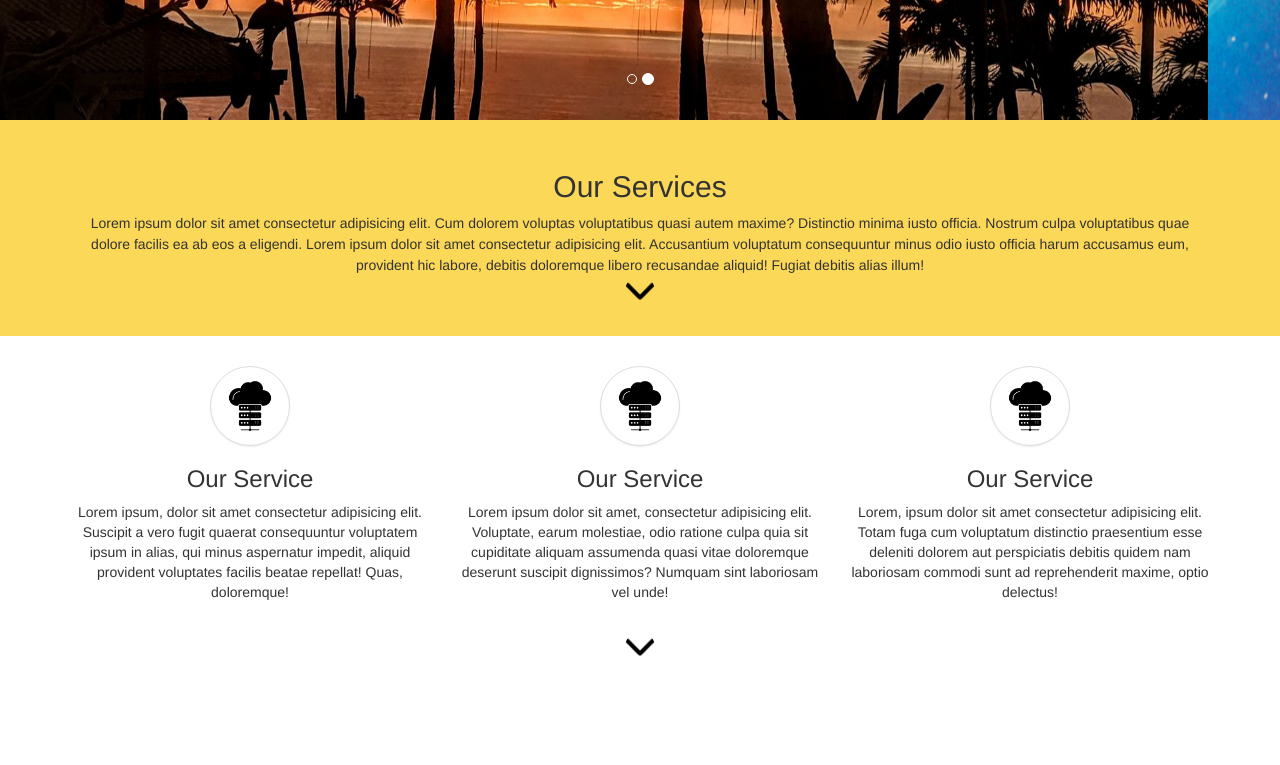
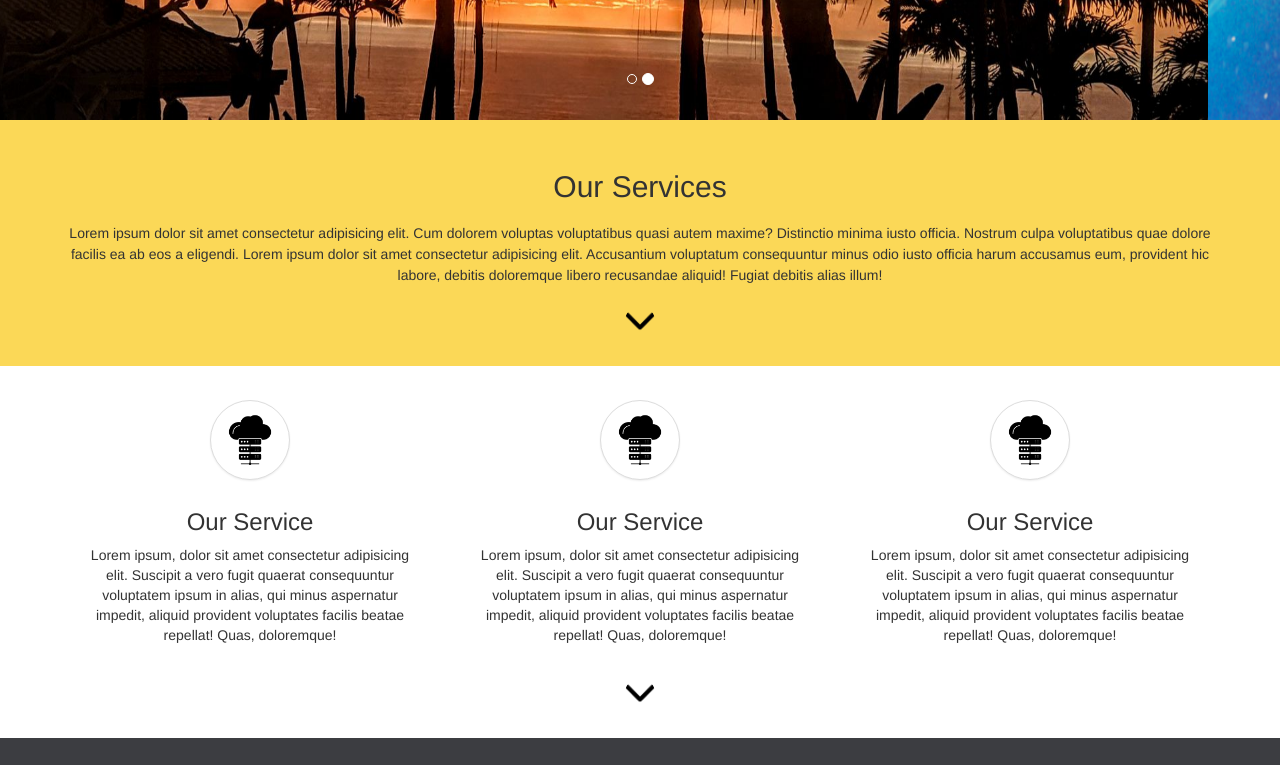
Before and after one commit to Joyanta1000/Template-Team, a plain HTML site: page index.html in a window 1280 px wide. Shown: the part 680-1445 px from the top of the page. Drawn offline with nearby package versions, Linux system fonts and the light colour scheme.

Commit message:
rest footer

```diff
--- a/assets/style.css
+++ b/assets/style.css
@@ -15,7 +15,6 @@
 
 .imgCustom {
   width: 100%;
-  height: 100vh !important;
 }
 
 .serviceHeadCustom {
@@ -28,12 +27,13 @@
   cursor: pointer;
 }
 
-.serviceCustom{
-  height: 100vh;
-}
+
 .serviceCustomBread {
   padding-top: 30px;
   padding-bottom: 30px;
+}
+.serviceCustomBreadSub {
+  padding: 0px 0px 20px 0px;
 }
 .serviceCustomDescription {
   padding-top: 30px;
@@ -43,13 +43,25 @@
 .footerMiniSubDes{
     padding-top: 36px;
   }
-
+.headTwo{
+  margin-bottom: 20px !important;
+}
+@media screen and (min-width: 1000px) {
+  .imgCustom {
+    height: 100vh !important;
+  }
+}
+@media screen and (max-width: 1000px) {
+  .imgCustom {
+    height: 50vh !important;
+  }
+}
 @media screen and (max-width: 767px) {
   .imgCustom {
     height: 30vh !important;
   }
   .headTwo {
-    font-size: medium;
+    /* font-size: medium; */
   }
   .footerMiniSubDes{
     padding-top: 10px;
@@ -66,6 +78,18 @@
     background: #13100fad;
   }
 }
+
+@media screen and (min-width: 767) {
+  .serviceCustom{
+    height: 100vh;
+  }
+  .serviceHeadCustom{
+    height: 50vh;
+  }
+  .serviceMenuCustom{
+    height: 50vh;
+  }
+}
 .footer-bs {
     background-color: #3c3d41;
 	color: white;
@@ -78,3 +102,18 @@
     margin-top: unset;
     margin-right: 30px;
 }
+
+
+.cusSpacing{
+  padding: 0px 20px 0px 20px;
+}
+
+.cusThumbnail{
+  border: unset !important;
+  -webkit-box-shadow: unset !important;
+    box-shadow: unset !important;
+}
+
+.serviceCustomArrow {
+  padding-bottom: 30px;
+}
--- a/index.html
+++ b/index.html
@@ -131,17 +131,15 @@
 
     <section class="serviceCustom" id="service">
       <div class="container-fluid">
-        <div class="row">
-          <div class="col-xs-12 col-sm-12">
+
             <div class="row serviceHeadCustom">
-              <!-- <div class="cos-xs-1 col-sm-1"></div> -->
+
               <div class="cos-xs-12 col-sm-12">
                 <div class="container">
                   <div class="row text-center serviceCustomBread">
-                    <div class="cos-xs-12 col-sm-12">
+                    <div class="cos-xs-12 col-sm-12 serviceCustomBreadSub">
                       <h2 class="headTwo">Our Services</h2>
-                    </div>
-                    <div class="cos-xs-12 col-sm-12">
+
                       <span class="serviceDescription"
                         >Lorem ipsum dolor sit amet consectetur adipisicing
                         elit. Cum dolorem voluptas voluptatibus quasi autem
@@ -154,6 +152,8 @@
                         debitis alias illum!
                       </span>
                     </div>
+
+
                     <div class="cos-xs-12 col-sm-12 iconSec">
                       <a href="#about">
                         <img
@@ -167,27 +167,25 @@
                   </div>
                 </div>
               </div>
-              <!-- <div class="cos-xs-1 col-sm-1"></div> -->
+
             </div>
-            <div class="row">
-              <!-- <div class="cos-xs-1 col-sm-1"></div> -->
+            <div class="row serviceMenuCustom">
+
               <div class="cos-xs-12 col-sm-12">
                 <div class="container">
                   <div class="row text-center serviceCustomDescription">
                     <div class="cos-xs-12 col-sm-4">
-                      <div class="row">
-                        <div class="cos-xs-12 col-sm-12">
+                      <div class="thumbnail cusThumbnail">
                         <img
                           class="img-circle img-thumbnail img-responsive"
                           style="width: 80px"
                           src="./images/icon/server_cloud.png"
                           alt=""
                         />
-                        </div>
-                        <div class="cos-xs-12 col-sm-12">
+
+                        <div class="caption">
                           <h3>Our Service</h3>
-                        </div>
-                        <div class="cos-xs-12 col-sm-12">
+
                           Lorem ipsum, dolor sit amet consectetur adipisicing
                           elit. Suscipit a vero fugit quaerat consequuntur
                           voluptatem ipsum in alias, qui minus aspernatur
@@ -197,51 +195,45 @@
                       </div>
                     </div>
                     <div class="cos-xs-12 col-sm-4">
-                      <div class="row">
-                        <div class="cos-xs-12 col-sm-12">
+                      <div class="thumbnail cusThumbnail">
                         <img
                           class="img-circle img-thumbnail img-responsive"
                           style="width: 80px"
                           src="./images/icon/server_cloud.png"
                           alt=""
                         />
-                        </div>
-                        <div class="cos-xs-12 col-sm-12">
+
+                        <div class="caption">
                           <h3>Our Service</h3>
-                        </div>
-                        <div class="cos-xs-12 col-sm-12">
-                          Lorem ipsum dolor sit amet, consectetur adipisicing
-                          elit. Voluptate, earum molestiae, odio ratione culpa
-                          quia sit cupiditate aliquam assumenda quasi vitae
-                          doloremque deserunt suscipit dignissimos? Numquam sint
-                          laboriosam vel unde!
+
+                          Lorem ipsum, dolor sit amet consectetur adipisicing
+                          elit. Suscipit a vero fugit quaerat consequuntur
+                          voluptatem ipsum in alias, qui minus aspernatur
+                          impedit, aliquid provident voluptates facilis beatae
+                          repellat! Quas, doloremque!
                         </div>
                       </div>
                     </div>
                     <div class="cos-xs-12 col-sm-4">
-                      <div class="row">
-                        <div class="cos-xs-12 col-sm-12">
+                      <div class="thumbnail cusThumbnail">
                         <img
                           class="img-circle img-thumbnail img-responsive"
                           style="width: 80px"
                           src="./images/icon/server_cloud.png"
                           alt=""
                         />
-                        </div>
-                        <div class="cos-xs-12 col-sm-12">
+
+                        <div class="caption">
                           <h3>Our Service</h3>
-                        </div>
-                        <div class="cos-xs-12 col-sm-12">
-                          Lorem, ipsum dolor sit amet consectetur adipisicing
-                          elit. Totam fuga cum voluptatum distinctio praesentium
-                          esse deleniti dolorem aut perspiciatis debitis quidem
-                          nam laboriosam commodi sunt ad reprehenderit maxime,
-                          optio delectus!
+
+                          Lorem ipsum, dolor sit amet consectetur adipisicing
+                          elit. Suscipit a vero fugit quaerat consequuntur
+                          voluptatem ipsum in alias, qui minus aspernatur
+                          impedit, aliquid provident voluptates facilis beatae
+                          repellat! Quas, doloremque!
                         </div>
                       </div>
                     </div>
-                  </div>
-                  <div class="row text-center">
                     <div class="cos-xs-12 col-sm-12 iconSec">
                       <a href="#about">
                         <img
@@ -253,12 +245,14 @@
                       </a>
                     </div>
                   </div>
-                </div>
-              </div>
-              <!-- <div class="cos-xs-1 col-sm-1"></div> -->
+                  <div class="row text-center">
+
                   </div>
                 </div>
               </div>
+
+            </div>
+
       </div>
     </section>
 
```
Lines whose indentation alone changed are shown as unchanged.
